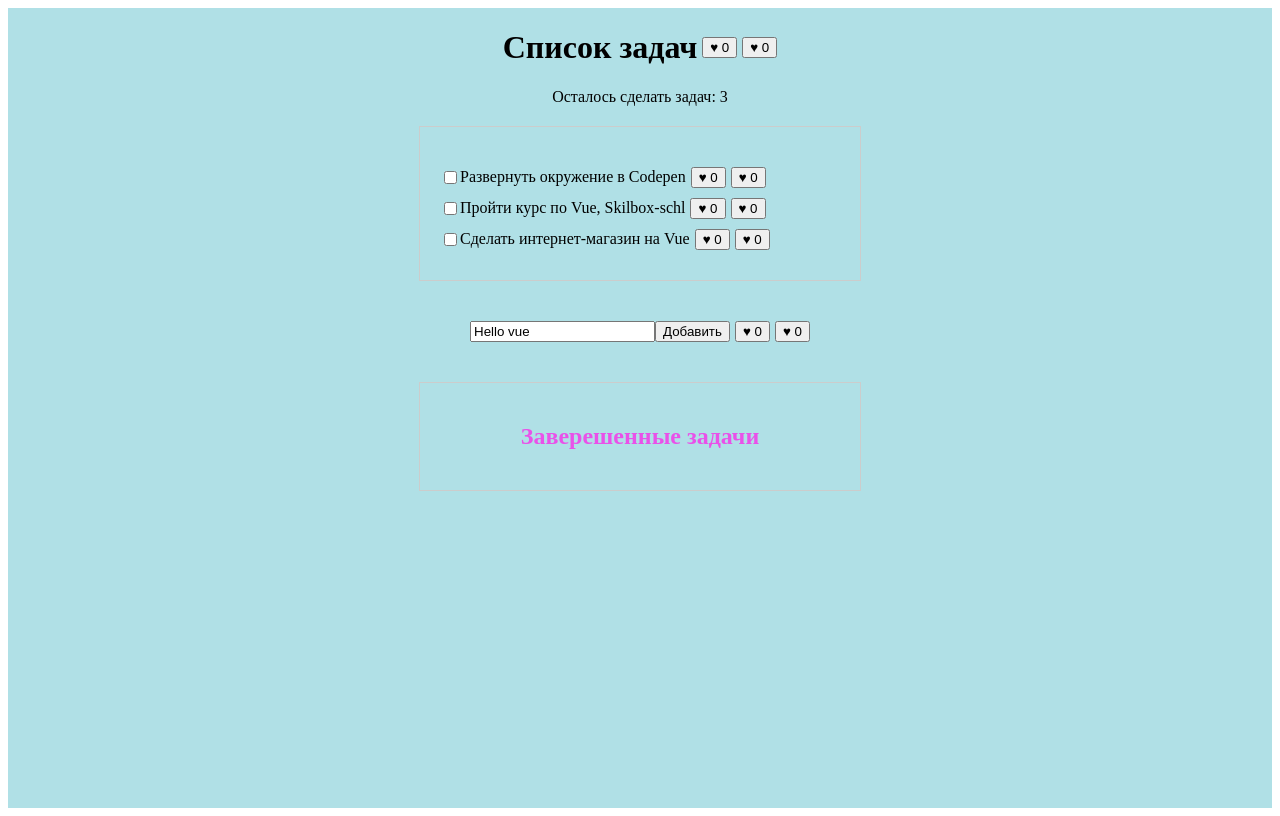
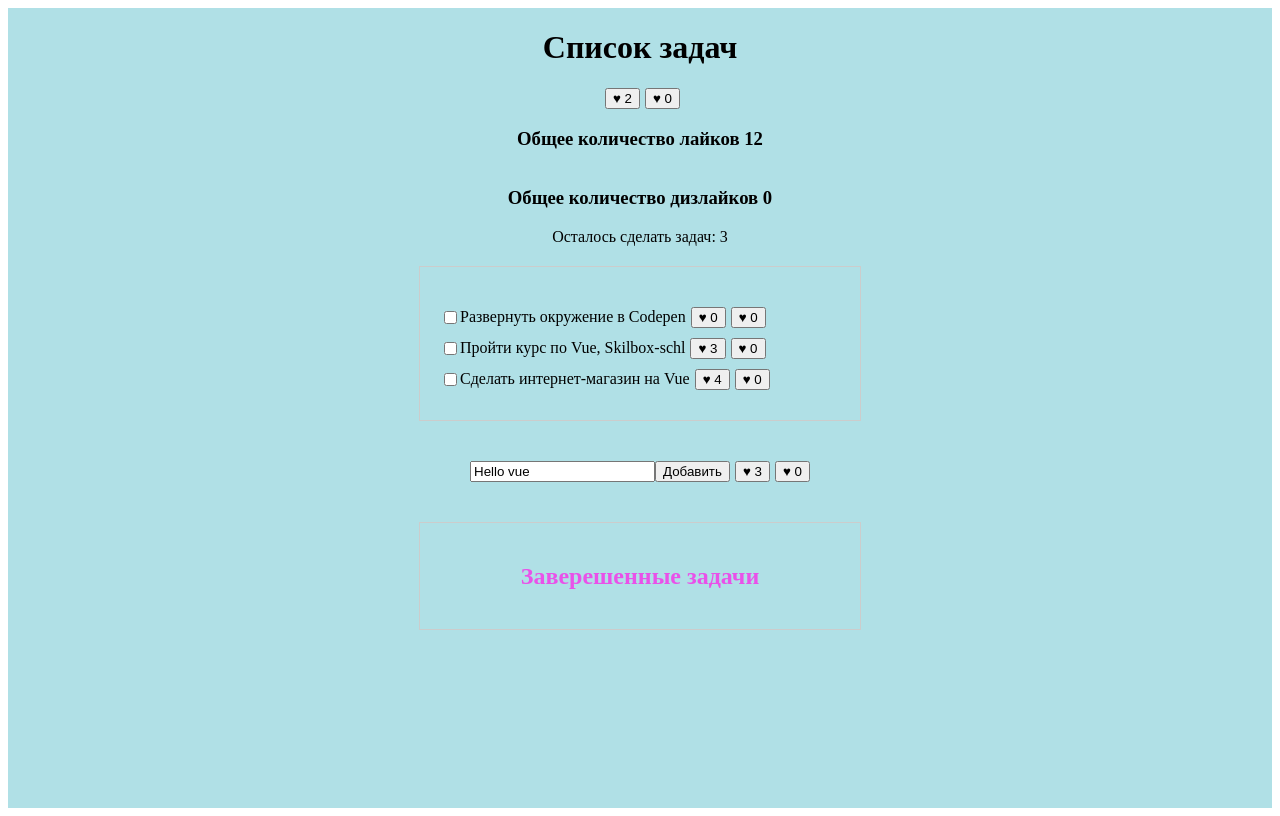
Before and after one commit to vladimirKartyshov/Todo-List-Vue, a Vue app: page / in a window 1280 px wide. Built offline with nearby package versions, Linux system fonts and the light colour scheme.

Commit message:
block 4 task 2

```diff
--- a/src/App.vue
+++ b/src/App.vue
@@ -1,17 +1,28 @@
 <template>
   <div id="app">
-    <div class="lkbtn">
+    <div class="title-lkbtn">
       <h1 @mouseover="onHover2">Список задач</h1>
-      <app-like-button></app-like-button>
+      <!-- <app-like-button
+        :counter="headerLikes"
+        :counter2="headerDisLikes"
+        @counter-change="headerLikes = $event"
+        @counter-change2="headerDisLikes = $event"
+      ></app-like-button> -->
+      <app-like-button
+        v-model:counter="headerLikes"
+        v-model:counter2="headerDisLikes"
+      ></app-like-button>
+      <h3>Общее количество лайков {{ countLikes }}</h3>
+      <h3>Общее количество дизлайков {{ countDisLikes }}</h3>
     </div>
 
-    <div v-if="count() == 0">Job well done</div>
-    <div v-else-if="count() == 1">Осталась всего одна задача</div>
+    <div v-if="count == 0">Job well done</div>
+    <div v-else-if="count == 1">Осталась всего одна задача</div>
     <div v-else>
-      Осталось сделать задач: <span class="counter">{{ count() }}</span>
+      Осталось сделать задач: <span class="counter">{{ count }}</span>
     </div>
 
-    <app-task-list :tasks="uncompletedTasks()" v-show="count() >= 1">
+    <app-task-list :tasks="uncompletedTasks" v-show="count >= 1">
     </app-task-list>
 
     <div class="form lkbtn">
@@ -24,19 +35,22 @@
       >
         Добавить
       </button>
-      <app-like-button></app-like-button>
+      <app-like-button
+        v-model:counter="formLikes"
+        v-model:counter2="formDisLikes"
+      ></app-like-button>
     </div>
 
     <transition name="bounce">
       <img
         class="image"
         src="https://images.unsplash.com/photo-1509479200622-4503f27f12ef?ixlib=rb-1.2.1&ixid=MnwxMjA3fDB8MHxwaG90by1wYWdlfHx8fGVufDB8fHx8&auto=format&fit=crop&w=1169&q=80"
-        v-show="count() == 0"
+        v-show="count == 0"
       />
     </transition>
 
     <div>
-      <app-task-list :tasks="completedTasks()" :title="title"></app-task-list>
+      <app-task-list :tasks="completedTasks" :title="title"></app-task-list>
     </div>
   </div>
 </template>
@@ -51,39 +65,75 @@ export default {
     AppLikeButton,
     AppTaskList,
   },
+
   data() {
     return {
+      headerLikes: 2,
+      headerDisLikes: 0,
+      formLikes: 3,
+      formDisLikes: 0,
       title: 'Заверешенные задачи',
       message: 'Hello vue',
       isSubmitting: false,
       tasks: [
-        {text: 'Развернуть окружение в Codepen', done: false},
-        {text: 'Пройти курс по Vue, Skilbox-schl', done: false},
-        {text: 'Сделать интернет-магазин на Vue', done: false},
+        {
+          text: 'Развернуть окружение в Codepen',
+          done: false,
+          likes: 0,
+          disLikes: 0,
+        },
+        {
+          text: 'Пройти курс по Vue, Skilbox-schl',
+          done: false,
+          likes: 3,
+          disLikes: 0,
+        },
+        {
+          text: 'Сделать интернет-магазин на Vue',
+          done: false,
+          likes: 4,
+          disLikes: 0,
+        },
       ],
     }
   },
+
   computed: {
     countMessage() {
       return this.message.length
     },
-  },
-  methods: {
-    addTask() {
-      this.tasks.push({text: this.message, done: false})
-      this.message = ''
-    },
     count() {
       return this.tasks.filter((task) => !task.done).length
-    },
-    onHover2: function (e) {
-      e.target.style.color = 'green'
     },
     completedTasks() {
       return this.tasks.filter((task) => task.done)
     },
     uncompletedTasks() {
       return this.tasks.filter((task) => !task.done)
+    },
+    countLikes() {
+      return (
+        this.headerLikes +
+        this.formLikes +
+        this.tasks.reduce((value, task) => value + task.likes, 0)
+      )
+    },
+    countDisLikes() {
+      return (
+        this.headerDisLikes +
+        this.formDisLikes +
+        this.tasks.reduce((value, task) => value + task.disLikes, 0)
+      )
+    },
+  },
+
+  methods: {
+    addTask() {
+      this.tasks.push({text: this.message, done: false, likes: 0, disLikes: 0})
+      this.message = ''
+    },
+    onHover2: function (e) {
+      e.target.style.color = 'green'
     },
   },
 }
@@ -97,16 +147,26 @@ export default {
   align-items: center;
   height: 100vh;
 }
+
 .lkbtn {
   display: flex;
   align-items: center;
 }
+
+.title-lkbtn {
+  display: flex;
+  align-items: center;
+  flex-direction: column;
+}
+
 .done {
   text-decoration: line-through;
 }
+
 .form {
   margin: 20px 0;
 }
+
 .image {
   width: 500px;
 }
--- a/src/components/LikeButton.vue
+++ b/src/components/LikeButton.vue
@@ -1,12 +1,22 @@
 <template>
   <div class="container">
     <div>
-      <button class="ml" @mouseover="onHover" type="button" @click="counter++">
+      <button
+        class="ml"
+        @mouseover="onHover"
+        type="button"
+        @click="increment()"
+      >
         &#9829; {{ counter }}
       </button>
     </div>
     <div>
-      <button class="ml" @mouseover="onHover" type="button" @click="counter2--">
+      <button
+        class="ml"
+        @mouseover="onHover"
+        type="button"
+        @click="discrement()"
+      >
         &#9829; {{ counter2 }}
       </button>
     </div>
@@ -16,13 +26,39 @@
 <script>
 export default {
   name: 'AppLikeButton',
+  props: {
+    counter: Number,
+    counter2: Number,
+  },
+
+  // Одна из крутых фишек vue, нельзя мутировать props
   data() {
-    return {
-      counter: 0,
-      counter2: 0,
-    }
+    // return {
+    //   optimisticCounter: this.counter,
+    //   optimisticCounter2: this.counter2,
+    // }
   },
+
   methods: {
+    // counterChange() {
+    //   this.optimisticCounter++
+    // },
+    // counterChange2() {
+    //   this.optimisticCounter2--
+    // },
+
+    // increment() {
+    //   this.$emit('counter-change', this.counter + 1)
+    // },
+    increment() {
+      this.$emit('update:counter', this.counter + 1)
+    },
+    // discrement() {
+    //   this.$emit('counter-change2', this.counter2 - 1)
+    // },
+    discrement() {
+      this.$emit('update:counter2', this.counter2 - 1)
+    },
     onHover: function (e) {
       e.target.style.color = 'red'
     },
--- a/src/components/TaskList.vue
+++ b/src/components/TaskList.vue
@@ -1,6 +1,6 @@
 <template>
   <div class="list">
-     <h2 class="h2">{{ title }}</h2>
+    <h2 class="h2">{{ title }}</h2>
     <div
       class="item lkbtn"
       :class="{done: task.done}"
@@ -9,7 +9,10 @@
     >
       <input type="checkbox" v-model="task.done" />
       {{ task.text }}
-      <app-like-button />
+      <app-like-button
+        v-model:counter="task.likes"
+        v-model:counter2="task.disLikes"
+      />
     </div>
   </div>
 </template>
@@ -45,7 +48,7 @@ export default {
   margin: 10px 0;
 }
 .h2 {
-    color: rgb(233, 81, 233);
-    text-align: center;
+  color: rgb(233, 81, 233);
+  text-align: center;
 }
 </style>
```
